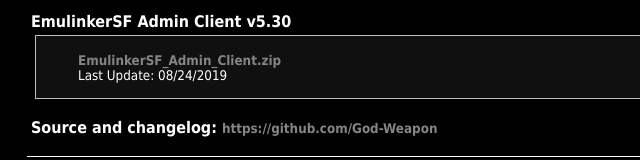
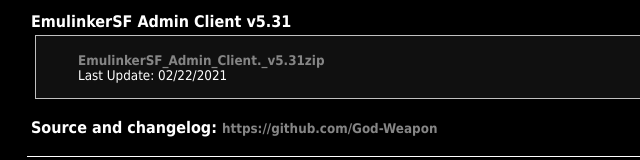
Before and after one commit to God-Weapon/god-weapon.github.io, a plain HTML site: page downloads.html in a window 1280 px wide. Shown: the part 379-539 px from the top of the page, 228-868 px from the left. Drawn offline with Linux system fonts and the light colour scheme.

Commit message:
Update downloads.html

```diff
--- a/downloads.html
+++ b/downloads.html
@@ -59,14 +59,14 @@
  </td></tr>
 </tbody></table>
 &nbsp;<br>
-<span class="subhead">EmulinkerSF Admin Client v5.30</span><br>
+<span class="subhead">EmulinkerSF Admin Client v5.31</span><br>
 <table class="table">
  <tbody><tr><td>
   <blockquote>
 <br>
-<a href="https://github.com/God-Weapon/EmulinkerSF-Admin-Client/releases/download/5.30/EmulinkerSF_Admin_Client.zip">EmulinkerSF_Admin_Client.zip</a>
+<a href="https://github.com/God-Weapon/EmulinkerSF-Admin-Client/releases/download/5.31/EmulinkerSF_Admin_Client_v5.31.zip">EmulinkerSF_Admin_Client._v5.31zip</a>
 <br>
-Last Update: 08/24/2019
+Last Update: 02/22/2021
   </blockquote>
  </td></tr>
 </tbody></table>
```
